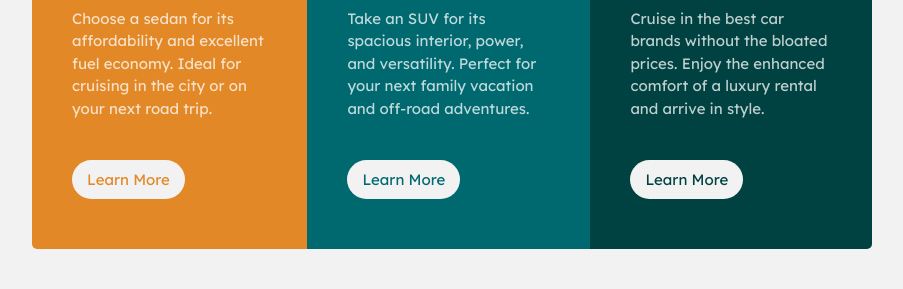
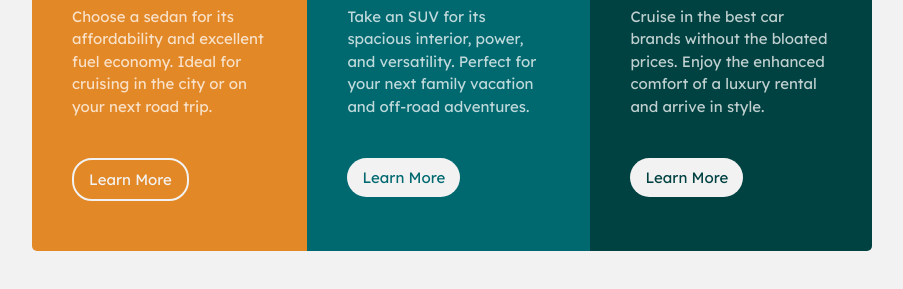
Before and after one commit to WangaiJM/3-column-component, a plain HTML site: page index.html in a window 1280 px wide. In both pictures the pointer is over the button 316 px from the left and 552 px from the top of the page. Shown: the part 373-662 px from the top of the page, without its empty margins (188-1091 px from the left). Drawn offline with Linux system fonts and the light colour scheme.

Commit message:
active states

```diff
--- a/css/style.css
+++ b/css/style.css
@@ -90,3 +90,8 @@ body {
 .btn-3 {
   color: var(--verydarkcyan);
 }
+.btn:hover {
+  background-color: transparent;
+  border: 2px solid var(--bhb);
+  color: var(--bhb);
+}
```
